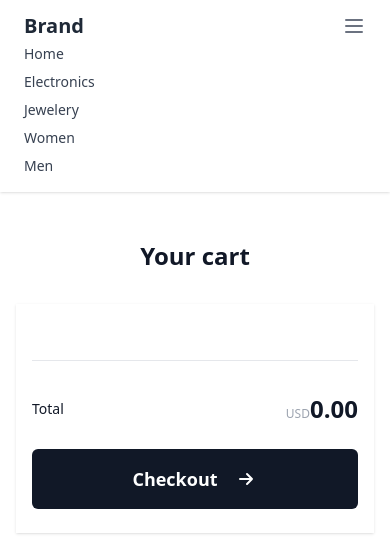
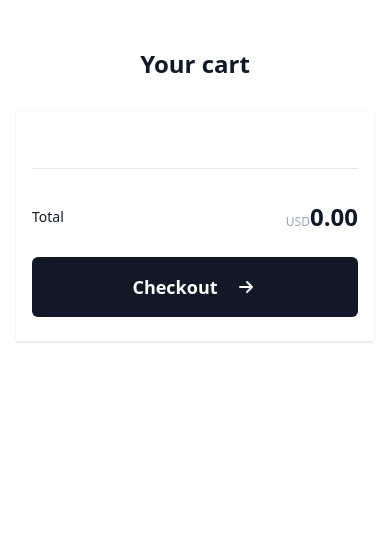
Before and after one commit to BouaikIlham/store, a React (Create React App) app: page /checkout in a window 390 px wide. Shown: the top 548 px of the page. Built offline with nearby package versions, Linux system fonts and the light colour scheme.

Commit message:
update filterproduct method

```diff
--- a/src/App.js
+++ b/src/App.js
@@ -1,6 +1,5 @@
 import Products from "./component/Products";
 import { Route, Routes } from 'react-router-dom';
-import Navbar from "./component/Navbar";
 import ProductDetails from "./component/ProductDetails";
 import Checkout from "./component/Checkout";
 
@@ -8,7 +7,6 @@ function App() {
 
   return (
     <div>
-      <Navbar />
       <Routes>
         <Route path="/" element={<Products />}></Route>
         <Route path="/productDetails" element={<ProductDetails />}></Route>
--- a/src/component/Navbar.js
+++ /dev/null
@@ -1,34 +0,0 @@
-import React from 'react'
-import { Link } from 'react-router-dom'
-
-const Navbar = () => {
-  return (
-      <nav className="bg-white shadow" >
-          <div className="container mx-auto px-6 py-3 md:flex md:justify-between md:items-center">
-              <div className="flex justify-between items-center">
-                  <div>
-                      <Link to="/" className="text-gray-800 text-xl font-bold md:text-2xl hover:text-gray-700">Brand</Link>
-                  </div>
-
-                  <div className="flex md:hidden">
-                      <button type="button" className="text-gray-500 hover:text-gray-600 focus:outline-none focus:text-gray-600" aria-label="toggle menu">
-                          <svg viewBox="0 0 24 24" className="h-6 w-6 fill-current">
-                              <path fillRule="evenodd" d="M4 5h16a1 1 0 0 1 0 2H4a1 1 0 1 1 0-2zm0 6h16a1 1 0 0 1 0 2H4a1 1 0 0 1 0-2zm0 6h16a1 1 0 0 1 0 2H4a1 1 0 0 1 0-2z"></path>
-                          </svg>
-                      </button>
-                  </div>
-              </div>
-              <div className="md:flex items-center">
-                  <div className="flex flex-col md:flex-row md:mx-6">
-                      <Link  to="/" className="my-1 text-sm text-gray-700 font-medium hover:text-indigo-500 md:mx-4 md:my-0">Home</Link>
-                      <Link  className="my-1 text-sm text-gray-700 font-medium hover:text-indigo-500 md:mx-4 md:my-0">Electronics</Link>
-                      <Link  className="my-1 text-sm text-gray-700 font-medium hover:text-indigo-500 md:mx-4 md:my-0">Jewelery</Link>
-                      <Link  className="my-1 text-sm text-gray-700 font-medium hover:text-indigo-500 md:mx-4 md:my-0">Women</Link>
-                      <Link  className="my-1 text-sm text-gray-700 font-medium hover:text-indigo-500 md:mx-4 md:my-0">Men</Link>
-                  </div>
-              </div>
-          </div>
-      </nav >  )
-}
-
-export default Navbar
--- a/src/component/Products.js
+++ b/src/component/Products.js
@@ -1,5 +1,5 @@
 import useStore from "../store/store";
-import { useEffect } from "react";
+import { useEffect, useState } from "react";
 import CartShop from "./CartShop";
 import { Link } from "react-router-dom";
 
@@ -12,12 +12,54 @@ const Products = () => {
   }
   const store = useStore()
   let products = store.products
+  const listOfCategories = [...new Set(products.map((product) => product.category))]
+  const [data, setData] = useState(products)
+  const filterProducts = (category) => {
+    const result = products.filter((p) => {
+      return p.category === category
+    })
+    setData(result)
+  }
   const loading = store.isLoading
   useEffect(() => {
     store.fetchProducts()
   }, [])
   return (
     <div className="mx-auto container py-8">
+      <nav className="bg-white shadow" >
+        <div className="container mx-auto px-6 py-3 md:flex md:justify-between md:items-center">
+          <div className="flex justify-between items-center">
+            <div>
+              <Link to="/" className="text-gray-800 text-xl font-bold md:text-2xl hover:text-gray-700">Brand</Link>
+            </div>
+
+            <div className="flex md:hidden">
+              <button type="button" className="text-gray-500 hover:text-gray-600 focus:outline-none focus:text-gray-600" aria-label="toggle menu">
+                <svg viewBox="0 0 24 24" className="h-6 w-6 fill-current">
+                  <path fillRule="evenodd" d="M4 5h16a1 1 0 0 1 0 2H4a1 1 0 1 1 0-2zm0 6h16a1 1 0 0 1 0 2H4a1 1 0 0 1 0-2zm0 6h16a1 1 0 0 1 0 2H4a1 1 0 0 1 0-2z"></path>
+                </svg>
+              </button>
+            </div>
+          </div>
+          <div className="md:flex items-center">
+            <div className="flex flex-col md:flex-row md:mx-6">
+              {listOfCategories.map((value, id) => {
+                return (
+                  <div key={id}>
+                    <button onClick={() => filterProducts(value)} className="my-1 text-sm text-gray-700 font-medium hover:text-indigo-500 md:mx-4 md:my-0">{value}</button>
+                  </div>
+                )
+              })}
+              <button
+                onClick={() => setData(products)}
+                className="my-1 text-sm text-gray-700 font-medium hover:text-indigo-500 md:mx-4 md:my-0"
+              >
+                All
+              </button>
+            </div>
+          </div>
+        </div>
+      </nav >
       <CartShop />
       {loading && (
         <div
@@ -43,7 +85,7 @@ const Products = () => {
         </div>
       )}
       <div className="flex flex-wrap items-center lg:justify-between justify-center">
-        {products.map((product) => {
+        {data.map((product) => {
           return (
             <div key={product.id}  className="focus:outline-none mx-2 w-72 xl:mb-0 mb-8">
               <Link onClick={() => store.ProductDetails(product)} to="productDetails">
--- a/src/store/store.js
+++ b/src/store/store.js
@@ -1,5 +1,5 @@
 import create from 'zustand'
-import { persist, devtools } from "zustand/middleware";
+import { devtools } from "zustand/middleware";
 
 let store = (set) => ({
     isLoading: true,
@@ -7,12 +7,6 @@ let store = (set) => ({
     cart: [],
     Product: [],
     total : 0,
-    ProductBycategories: [],
-    categories: [],
-    electronics: [],
-    men: [],
-    jewelery: [],
-    women: [],
     fetchProducts: async () => {
         const res = await fetch("https://fakestoreapi.com/products")
         .then((res) => res.json())
```
